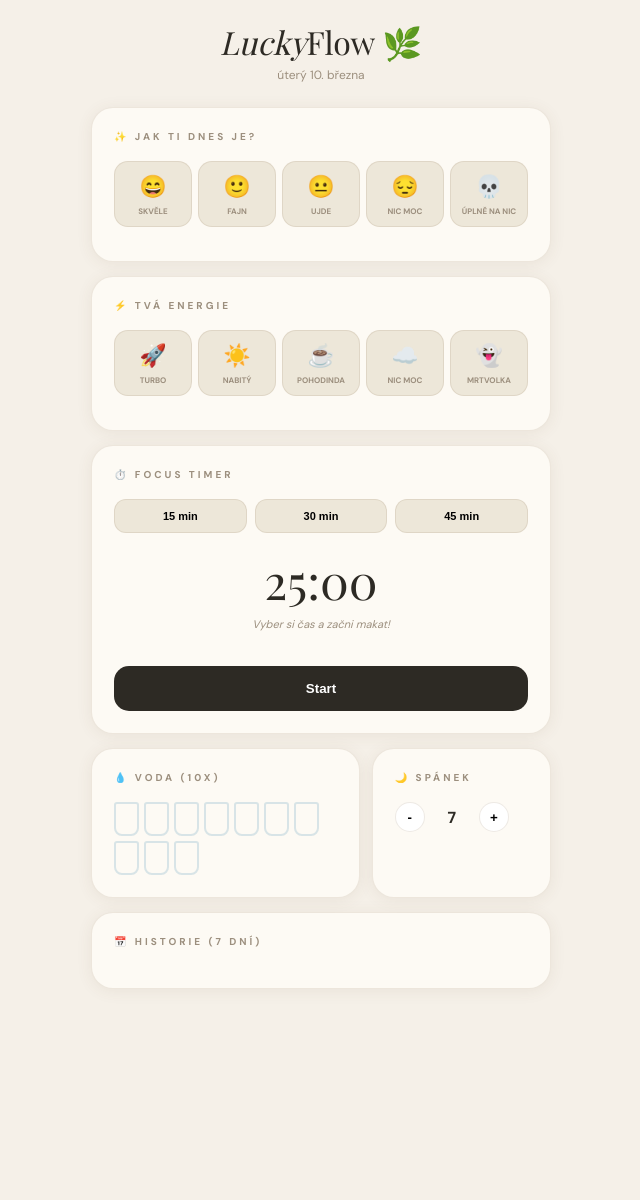
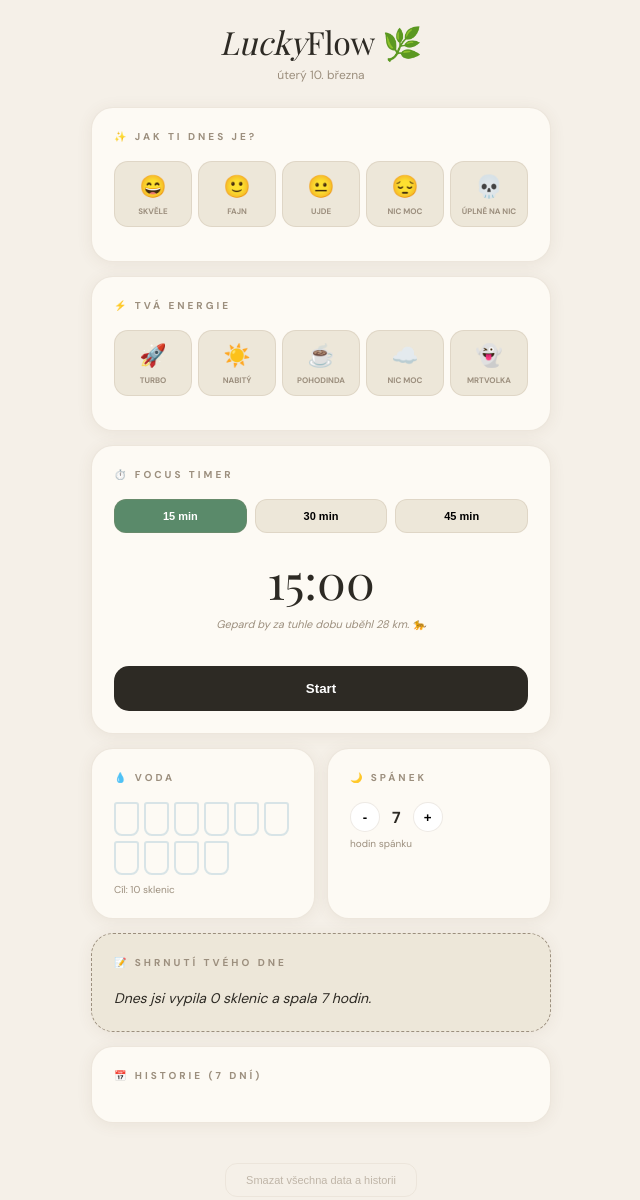
Before and after one commit to fantovakarolina-cmd/LuckyFlow, a website: page index.html in a window 1280 px wide. Shown: the whole page, without its empty margins (319-959 px from the left). Before the commit the page ends 1043 px from the top, so only its background shows below. Drawn offline with nearby package versions, Linux system fonts and the light colour scheme; a web font is replaced by a local one.

Commit message:
Update index.html

```diff
--- a/index.html
+++ b/index.html
@@ -9,10 +9,10 @@
 :root {
   --bg: #F5F0E8; --bg2: #EDE7D9; --surface: #FDFAF4; --border: rgba(160,140,110,0.18);
   --text: #2D2A24; --muted: #9C8F7E; --green: #5A8A6A; --accent-soft: rgba(90,138,106,0.1);
-  --water: #6BA3BE; --shadow: 0 2px 16px rgba(100,80,50,0.08);
+  --water: #6BA3BE; --shadow: 0 2px 16px rgba(100,80,50,0.08); --error: #A66;
 }
 * { margin:0; padding:0; box-sizing:border-box; -webkit-tap-highlight-color:transparent; }
-body { font-family:'DM Sans',sans-serif; background:var(--bg); color:var(--text); min-height:100vh; padding:20px 16px 40px; }
+body { font-family:'DM Sans',sans-serif; background:var(--bg); color:var(--text); min-height:100vh; padding:20px 16px 60px; }
 .app { max-width:460px; margin:0 auto; }
 .card { background:var(--surface); border:1px solid var(--border); border-radius:22px; padding:22px; margin-bottom:14px; box-shadow:var(--shadow); }
 .card-title { font-size:10px; font-weight:700; letter-spacing:3px; text-transform:uppercase; color:var(--muted); margin-bottom:18px; }
@@ -23,9 +23,6 @@ body { font-family:'DM Sans',sans-serif; background:var(--bg); color:var(--text)
 .opt-emoji { font-size:22px; }
 .opt-label { font-size:8px; font-weight:700; text-transform:uppercase; color:var(--muted); text-align:center; }
 
-.suggestion { padding:12px; border-radius:12px; font-size:13px; margin-top:10px; display:none; background:var(--green-soft); color:var(--text2); line-height: 1.4; border: 1px solid var(--border); background: #fdfdfd; }
-.suggestion.show { display:block; animation: fadeIn 0.3s; }
-
 .timer-modes { display: flex; gap: 8px; margin-bottom: 15px; }
 .mode-btn { flex: 1; padding: 10px; border-radius: 12px; border: 1px solid var(--border); background: var(--bg2); cursor: pointer; font-size: 11px; font-weight: bold; }
 .mode-btn.active { background: var(--green); color: white; }
@@ -33,15 +30,23 @@ body { font-family:'DM Sans',sans-serif; background:var(--bg); color:var(--text)
 .time-left { font-family: 'Playfair Display', serif; font-size: 48px; display: block; }
 .timer-fact { font-size: 11px; font-style: italic; color: var(--muted); margin-top: 5px; min-height: 34px; }
 
-.water-wrap { display:flex; gap:5px; flex-wrap:wrap; }
+.timer-controls { display: flex; gap: 10px; }
+.main-btn { flex: 2; padding: 15px; border-radius: 15px; border: none; background: var(--text); color: white; font-weight: bold; cursor: pointer; }
+.stop-btn { flex: 1; padding: 15px; border-radius: 15px; border: 1px solid var(--border); background: white; color: var(--error); font-weight: bold; cursor: pointer; display: none; }
+
+.water-wrap { display:flex; gap:5px; flex-wrap:wrap; margin-bottom: 8px; }
 .glass { width:25px; height:34px; border:2px solid var(--water); border-radius:3px 3px 8px 8px; cursor:pointer; opacity:0.25; }
 .glass.filled { background:var(--water); opacity:1; }
 
 .sleep-ctrl { display:flex; align-items:center; gap:12px; }
 .sleep-btn { width:30px; height:30px; border-radius:50%; border:1px solid var(--border); background:white; cursor:pointer; display:flex; align-items:center; justify-content:center; font-weight:bold; }
 
+.summary-text { font-size: 14px; line-height: 1.6; color: var(--text2); font-style: italic; }
 .history-item { display: flex; justify-content: space-between; padding: 8px 0; border-bottom: 1px solid var(--border); font-size: 13px; }
-.main-btn { width: 100%; padding: 15px; border-radius: 15px; border: none; background: var(--text); color: white; font-weight: bold; cursor: pointer; }
+.reset-zone { margin-top: 40px; text-align: center; }
+.full-reset-btn { background: none; border: 1px solid var(--border); color: var(--muted); padding: 10px 20px; border-radius: 12px; font-size: 11px; cursor: pointer; opacity: 0.6; }
+.full-reset-btn:hover { opacity: 1; background: #fff; color: var(--error); border-color: var(--error); }
+
 @keyframes fadeIn { from { opacity: 0; } to { opacity: 1; } }
 </style>
 </head>
@@ -56,13 +61,11 @@ body { font-family:'DM Sans',sans-serif; background:var(--bg); color:var(--text)
   <div class="card">
     <div class="card-title">✨ Jak ti dnes je?</div>
     <div class="grid-options" id="mood-grid"></div>
-    <div id="mood-tip" class="suggestion"></div>
   </div>
 
   <div class="card">
     <div class="card-title">⚡ Tvá energie</div>
     <div class="grid-options" id="energy-grid"></div>
-    <div id="energy-tip" class="suggestion"></div>
   </div>
 
   <div class="card">
@@ -76,95 +79,112 @@ body { font-family:'DM Sans',sans-serif; background:var(--bg); color:var(--text)
       <span class="time-left" id="time-display">25:00</span>
       <div class="timer-fact" id="timer-fact">Vyber si čas a začni makat!</div>
     </div>
-    <button class="main-btn" id="timer-control" onclick="handleTimer()">Start</button>
+    <div class="timer-controls">
+        <button class="main-btn" id="timer-start" onclick="startTimer()">Start</button>
+        <button class="stop-btn" id="timer-stop" onclick="stopTimer()">Stop</button>
+    </div>
   </div>
 
-  <div style="display: grid; grid-template-columns: 1.2fr 0.8fr; gap: 12px;">
+  <div style="display: grid; grid-template-columns: 1fr 1fr; gap: 12px;">
     <div class="card">
-      <div class="card-title">💧 Voda (10x)</div>
+      <div class="card-title">💧 Voda</div>
       <div class="water-wrap" id="water-grid"></div>
+      <div style="font-size: 10px; color: var(--muted); margin-top: 5px;">Cíl: 10 sklenic</div>
     </div>
     <div class="card">
       <div class="card-title">🌙 Spánek</div>
       <div class="sleep-ctrl">
         <button class="sleep-btn" onclick="addSleep(-0.5)">-</button>
-        <span id="sleep-val" style="font-weight:bold; min-width:30px; text-align:center;">7</span>
+        <span id="sleep-val" style="font-weight:bold;">7</span>
         <button class="sleep-btn" onclick="addSleep(0.5)">+</button>
       </div>
+      <div style="font-size: 10px; color: var(--muted); margin-top: 5px;">hodin spánku</div>
     </div>
+  </div>
+
+  <div class="card" style="background: var(--bg2); border: 1px dashed var(--muted);">
+    <div class="card-title">📝 Shrnutí tvého dne</div>
+    <div id="daily-summary" class="summary-text">Začni klikat...</div>
   </div>
 
   <div class="card">
     <div class="card-title">📅 Historie (7 dní)</div>
     <div id="history-list"></div>
   </div>
+
+  <div class="reset-zone">
+      <button class="full-reset-btn" onclick="fullReset()">Smazat všechna data a historii</button>
+  </div>
 </div>
 
 <script>
 let state = JSON.parse(localStorage.getItem('luckyFlowData')) || {
   date: new Date().toDateString(),
-  mood: null, energy: null, water: 0, sleep: 7.0,
+  mood: null, energy: null, water: 0, sleep: 7.0, focusTime: 0,
   history: []
 };
 
 let timerEndTime = localStorage.getItem('timerEndTime') || null;
+let currentMins = 15;
 let timerInterval;
 
 const MOODS = [
-  {e:'😄', l:'Skvěle', t:'To je ono! Užívej si tuhle vlnu. ✨'},
-  {e:'🙂', l:'Fajn', t:'Hezký, vyrovnaný den. 🌤'},
-  {e:'😐', l:'Ujde', t:'Někdy je fajn prostě jenom být. 🍃'},
-  {e:'😔', l:'Nic moc', t:'Zkus se na chvíli zastavit a nadechnout. ☕'},
-  {e:'💀', l:'Úplně na nic', t:'Dneska na sebe buď extra hodná. Zvládneš to. 💛'}
+  {e:'😄', l:'Skvěle', s:'Dnes se cítíš skvěle.'},
+  {e:'🙂', l:'Fajn', s:'Máš příjemný den.'},
+  {e:'😐', l:'Ujde', s:'Tvůj den plyne neutrálně.'},
+  {e:'😔', l:'Nic moc', s:'Dnes je to náročnější.'},
+  {e:'💀', l:'Úplně na nic', s:'Procházíš těžkým dnem.'}
 ];
 
 const ENERGIES = [
-  {e:'🚀', l:'Turbo', t:'Máš sílu na všechno! Využij toho naplno. 🔥'},
-  {e:'☀️', l:'Nabitý', t:'Skvělý čas na práci nebo pohyb. 💪'},
-  {e:'☕', l:'Pohodinda', t:'Ideální tempo na běžný den. 🧘'},
-  {e:'☁️', l:'Nic moc', t:'Zvolni, dneska se nikam neženeš. 🍃'},
-  {e:'👻', l:'Mrtvolka', t:'Tělo si říká o pauzu. Dej si klid a čaj. 🌙'}
+  {e:'🚀', l:'Turbo', s:'máš turbo pohon'},
+  {e:'☀️', l:'Nabitý', s:'jsi plná síly'},
+  {e:'☕', l:'Pohodinda', s:'udržuješ si pohodu'},
+  {e:'☁️', l:'Nic moc', s:'baterky jsou na dně'},
+  {e:'👻', l:'Mrtvolka', s:'tělo volá po spánku'}
 ];
-
-const FACTS = {
-  15: "Gepard by za tuhle dobu uběhl 28 km. Ty zatím v klidu tvoř! 🐆",
-  30: "Gepard by urazil 55 km. To je jako z Prahy skoro do Příbrami! 💨",
-  45: "Gepard už by byl 80 km daleko. Ty budeš mít hotový kus práce! 🌍"
-};
 
 function saveData() { localStorage.setItem('luckyFlowData', JSON.stringify(state)); }
 
 function setTimer(m) {
   if (timerEndTime) return;
+  currentMins = m;
   document.querySelectorAll('.mode-btn').forEach(b => b.classList.remove('active'));
   document.getElementById('m'+m).classList.add('active');
   document.getElementById('time-display').textContent = m + ":00";
-  document.getElementById('timer-fact').textContent = FACTS[m];
+  const facts = {15: "28 km", 30: "55 km", 45: "80 km"};
+  document.getElementById('timer-fact').textContent = `Gepard by za tuhle dobu uběhl ${facts[m]}. 🐆`;
 }
 
-function handleTimer() {
-  const btn = document.getElementById('timer-control');
-  if (timerEndTime) {
-    clearInterval(timerInterval); timerEndTime = null;
-    localStorage.removeItem('timerEndTime');
-    btn.textContent = "Start"; btn.style.background = "var(--text)";
-  } else {
-    const mins = parseInt(document.querySelector('.mode-btn.active')?.id.replace('m','') || 15);
-    timerEndTime = Date.now() + (mins * 60 * 1000);
-    localStorage.setItem('timerEndTime', timerEndTime);
-    startInterval();
-    btn.textContent = "Zastavit"; btn.style.background = "#A66";
-  }
+function startTimer() {
+  if (timerEndTime) return;
+  state.focusTime += currentMins;
+  timerEndTime = Date.now() + (currentMins * 60 * 1000);
+  localStorage.setItem('timerEndTime', timerEndTime);
+  runTimer();
+  saveData();
+  render();
 }
 
-function startInterval() {
+function stopTimer() {
+  clearInterval(timerInterval);
+  timerEndTime = null;
+  localStorage.removeItem('timerEndTime');
+  document.getElementById('time-display').textContent = currentMins + ":00";
+  document.getElementById('timer-start').style.display = "block";
+  document.getElementById('timer-stop').style.display = "none";
+  document.getElementById('timer-fact').textContent = "Časovač byl zastaven.";
+}
+
+function runTimer() {
+  document.getElementById('timer-start').style.display = "none";
+  document.getElementById('timer-stop').style.display = "block";
+
   timerInterval = setInterval(() => {
     const remaining = timerEndTime - Date.now();
     if (remaining <= 0) {
-      clearInterval(timerInterval); timerEndTime = null;
-      localStorage.removeItem('timerEndTime');
-      document.getElementById('time-display').textContent = "00:00";
-      alert("Hotovo! ✨");
+      stopTimer();
+      alert("Blok soustředění dokončen! ✨");
     } else {
       const m = Math.floor(remaining/60000); const s = Math.floor((remaining%60000)/1000);
       document.getElementById('time-display').textContent = `${m}:${s<10?'0':''}${s}`;
@@ -172,30 +192,31 @@ function startInterval() {
   }, 1000);
 }
 
+function fullReset() {
+    if(confirm("Opravdu chceš smazat úplně všechna data, včetně historie posledních 7 dní?")) {
+        localStorage.clear();
+        location.reload();
+    }
+}
+
 function render() {
   document.getElementById('date-now').textContent = new Date().toLocaleDateString('cs-CZ', { weekday:'long', day:'numeric', month:'long' });
 
-  // Moods & Energy with Tips
-  const setupGrid = (id, data, stateKey, tipId) => {
+  // Mood & Energy grids
+  const renderGrid = (id, data, key) => {
     const g = document.getElementById(id); g.innerHTML = '';
-    data.forEach(item => {
+    data.forEach(d => {
       const b = document.createElement('div');
-      b.className = `opt-btn ${state[stateKey] === item.e ? 'selected' : ''}`;
-      b.innerHTML = `<span class="opt-emoji">${item.e}</span><span class="opt-label">${item.l}</span>`;
-      b.onclick = () => {
-        state[stateKey] = item.e;
-        const tip = document.getElementById(tipId);
-        tip.textContent = item.t; tip.classList.add('show');
-        saveData(); render();
-      };
+      b.className = `opt-btn ${state[key] === d.e ? 'selected' : ''}`;
+      b.innerHTML = `<span class="opt-emoji">${d.e}</span><span class="opt-label">${d.l}</span>`;
+      b.onclick = () => { state[key] = d.e; saveData(); render(); };
       g.appendChild(b);
     });
   };
+  renderGrid('mood-grid', MOODS, 'mood');
+  renderGrid('energy-grid', ENERGIES, 'energy');
 
-  setupGrid('mood-grid', MOODS, 'mood', 'mood-tip');
-  setupGrid('energy-grid', ENERGIES, 'energy', 'energy-tip');
-
-  // 10 Glasses
+  // Water 10x
   const wg = document.getElementById('water-grid'); wg.innerHTML = '';
   for(let i=1; i<=10; i++) {
     const g = document.createElement('div'); g.className = `glass ${i<=state.water?'filled':''}`;
@@ -203,24 +224,35 @@ function render() {
     wg.appendChild(g);
   }
 
-  // History & Sleep
   document.getElementById('sleep-val').textContent = state.sleep;
-  const hlist = document.getElementById('history-list'); hlist.innerHTML = '';
-  state.history.slice(0, 7).forEach(i => {
-    hlist.innerHTML += `<div class="history-item"><span style="color:var(--muted)">${i.d.split(' ').slice(1,3).join(' ')}</span><span>${i.m}</span></div>`;
+
+  // Dynamic Summary
+  const mObj = MOODS.find(m => m.e === state.mood);
+  const eObj = ENERGIES.find(e => e.e === state.energy);
+  let summary = `Dnes jsi vypila ${state.water} sklenic a spala ${state.sleep} hodin. `;
+  if(mObj || eObj) summary = `${mObj ? mObj.s : 'Den plyne'} a ${eObj ? eObj.s : 'hledáš energii'}. ` + summary;
+  if(state.focusTime > 0) summary += `<br><strong>Celkem se dnes soustředíš ${state.focusTime} minut! 🌿</strong>`;
+  document.getElementById('daily-summary').innerHTML = summary;
+
+  // History List
+  const hl = document.getElementById('history-list'); hl.innerHTML = '';
+  state.history.slice(0, 7).forEach(h => {
+    hl.innerHTML += `<div class="history-item"><span style="color:var(--muted)">${h.d.split(' ').slice(1,3).join(' ')}</span><span>${h.m}</span></div>`;
   });
 }
 
 function addSleep(v) { state.sleep = Math.max(0, state.sleep + v); saveData(); render(); }
 
-// Init
+// Check new day
 if (state.date !== new Date().toDateString()) {
   state.history.unshift({ d: state.date, m: state.mood || '?' });
-  state.date = new Date().toDateString(); state.mood = null; state.energy = null; state.water = 0;
+  state.date = new Date().toDateString(); state.mood = null; state.energy = null; state.water = 0; state.focusTime = 0;
   saveData();
 }
-if (timerEndTime) startInterval();
+
+if (timerEndTime) runTimer();
 render();
+setTimer(15);
 </script>
 </body>
 </html>
```
